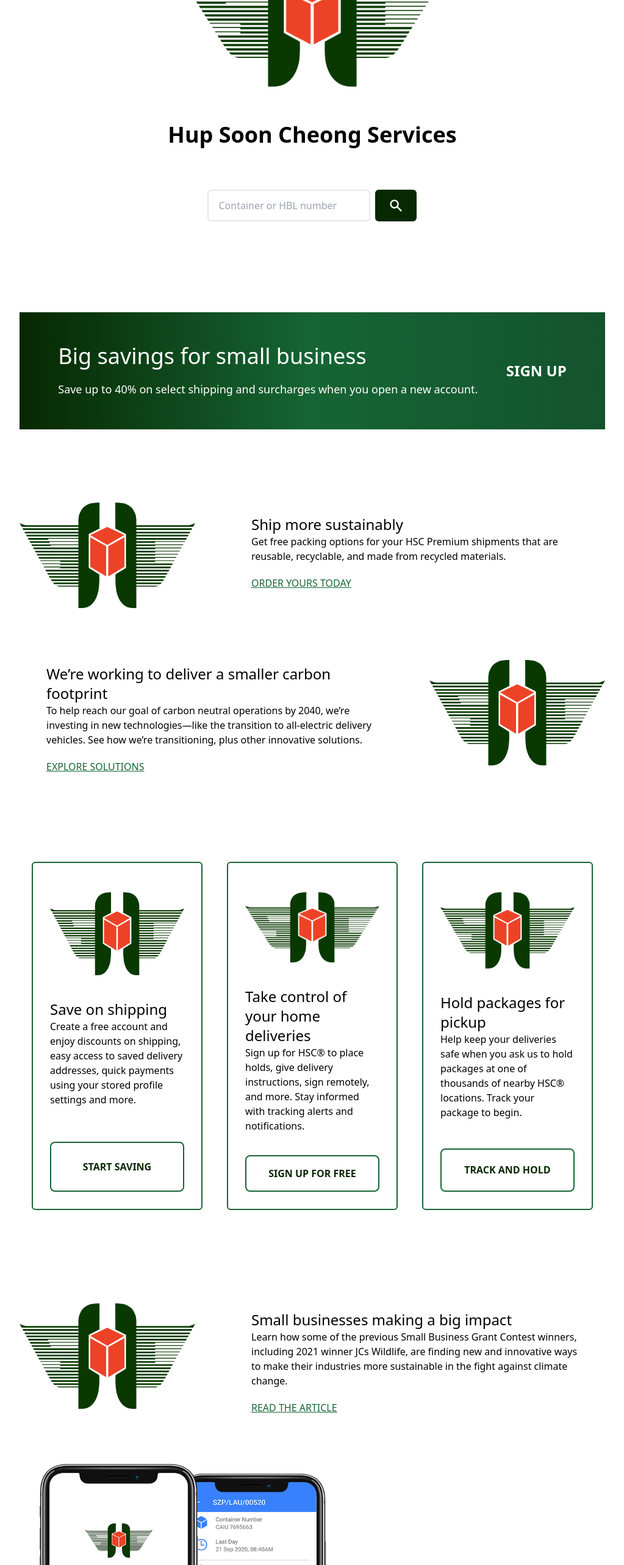
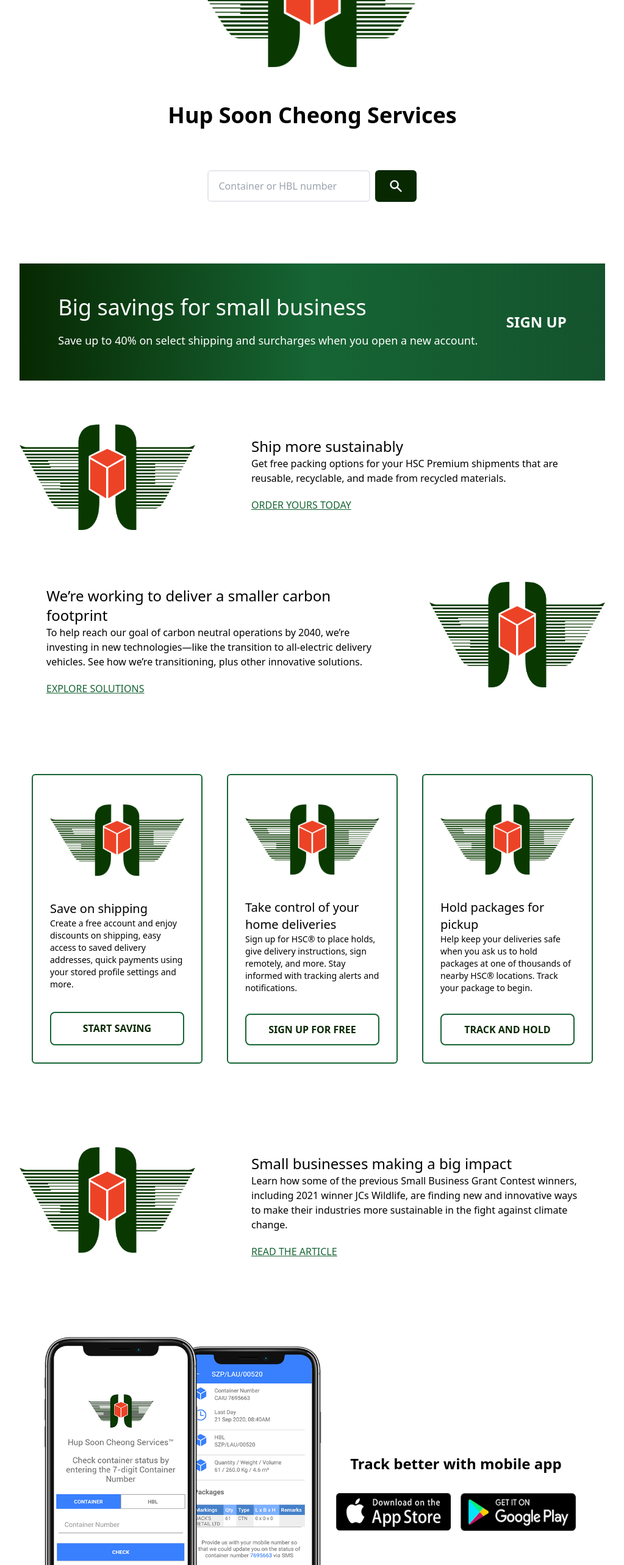
Before and after one commit to tnngoan/HSC-tracking, a Next.js app: page / in a window 1280 px wide. Shown: the part 234-2800 px from the top of the page at 61% size, without its empty margins (128-1151 px from the left). Built offline with nearby package versions, Linux system fonts and the light colour scheme.

Commit message:
fix spacing

```diff
--- a/components/cards/SmallCard.js
+++ b/components/cards/SmallCard.js
@@ -9,10 +9,10 @@ const SmallCard = ({ card }) => {
         <Image src={logo} width={220} height={115.7} alt="HSC logo" />
       </div>
       <div className="flex flex-col py-5">
-        <p className="text-2xl font-medium">{card.title}</p>
-        <p className="text-md">{card.description}</p>
+        <p className="text-xl font-medium">{card.title}</p>
+        <p className="text-sm">{card.description}</p>
       </div>
-      <button className="hover:animate-shake-button rounded-lg border border-2 border-green-800 uppercase font-extrabold text-green-999 mt-4 py-4 hover:text-white hover:bg-green-800 hover:border-green-800">
+      <button className="hover:animate-shake-button rounded-lg border border-2 border-green-800 uppercase font-extrabold text-green-999 mt-3 py-3 hover:text-white hover:bg-green-800 hover:border-green-800">
         {card.button}
       </button>
     </div>
--- a/components/cards/SmallCardsSection.js
+++ b/components/cards/SmallCardsSection.js
@@ -3,7 +3,7 @@ import SmallCard from "./SmallCard";
 
 function SmallCardsSection({ cards }) {
   return (
-    <div className="flex flex-col justify-center md:grid grid-cols-3 py-5 my-8 md:my-20">
+    <div className="flex flex-col justify-center md:grid grid-cols-3 py-5 my-8 md:my-16">
       {cards.map((card) => {
         return <SmallCard key={card} card={card} />;
       })}
--- a/components/layout/Banner.js
+++ b/components/layout/Banner.js
@@ -2,7 +2,7 @@ import React from "react";
 
 const Banner = () => {
   return (
-    <div className="md:flex md:justify-around bg-green-900 bg-gradient-to-r from-green-999 via-green-800 text-white items-center py-8 my-8 md:my-24 px-10">
+    <div className="md:flex md:justify-around bg-green-900 bg-gradient-to-r from-green-999 via-green-800 text-white items-center py-8 my-8 md:my-12 px-10">
       <div className="py-5">
         <p className="md:text-4xl pb-5">Big savings for small business</p>
         <p className="text-lg">
--- a/components/layout/DownloadSection.js
+++ b/components/layout/DownloadSection.js
@@ -10,12 +10,10 @@ const playstoreURL =
 
 const DownloadSection = () => {
   return (
-    <div className="md:flex justify-between items-center p-8">
-      <div>
+    <div className="md:flex justify-between items-center p-10 md:pt-20">
         <Image src={mobile} width={480} height={520} alt='HSC logo' />
-      </div>
-      <div className="grid grid-row-3">
-        <p className="font-bold text-xl text-center pt-6 md:text-3xl row-span-2">Track better with mobile app</p>
+      <div className="grid grid-row-3 md:pl-4">
+        <p className="font-bold text-xl text-center pt-6 md:text-2xl row-span-2">Track better with mobile app</p>
         <div className="flex justify-between items-center pt-8">
           <Link href={appstoreURL}>
             <a className="px-2">
--- a/components/layout/Footer.js
+++ b/components/layout/Footer.js
@@ -3,7 +3,7 @@ import Link from 'next/link';
 
 const Footer = () => {
   return (
-    <div className="text-center mt-8 md:mt-32">
+    <div className="text-center mt-8 md:mt-28">
       <div className="flex-col md:flex-row md:justify-around py-7 border-t-2">
         <p className="text-blue-500">
           <a href="https://www.hupsooncheong.com.sg/">
--- a/components/layout/SearchBanner.js
+++ b/components/layout/SearchBanner.js
@@ -28,7 +28,7 @@ const SearchBanner = () => {
     }
   };
   return (
-    <div className="grid grid-row-2 my-8 justify-center row-auto h-[450px] sm:h-[400px] lg:h-[500px] xl:h-[540px] 2xl:h-[700px]">
+    <div className="grid grid-row-2 md:my-0 my-8 justify-center row-auto h-[450px] sm:h-[400px] lg:h-[500px] xl:h-[540px] 2xl:h-[700px]">
       <Logo />
       <form
         className="flex justify-center items-center"
```
